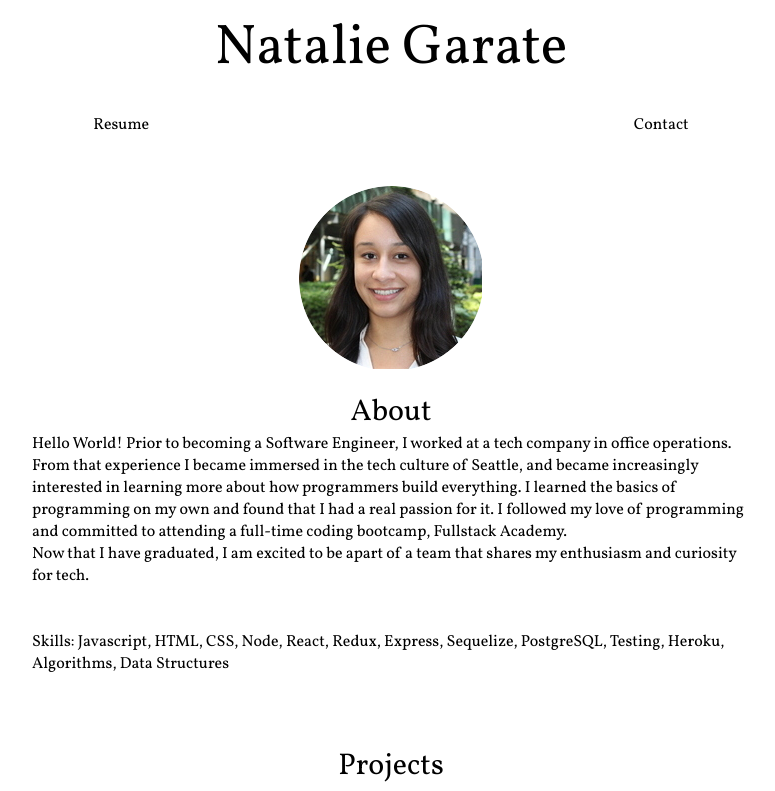
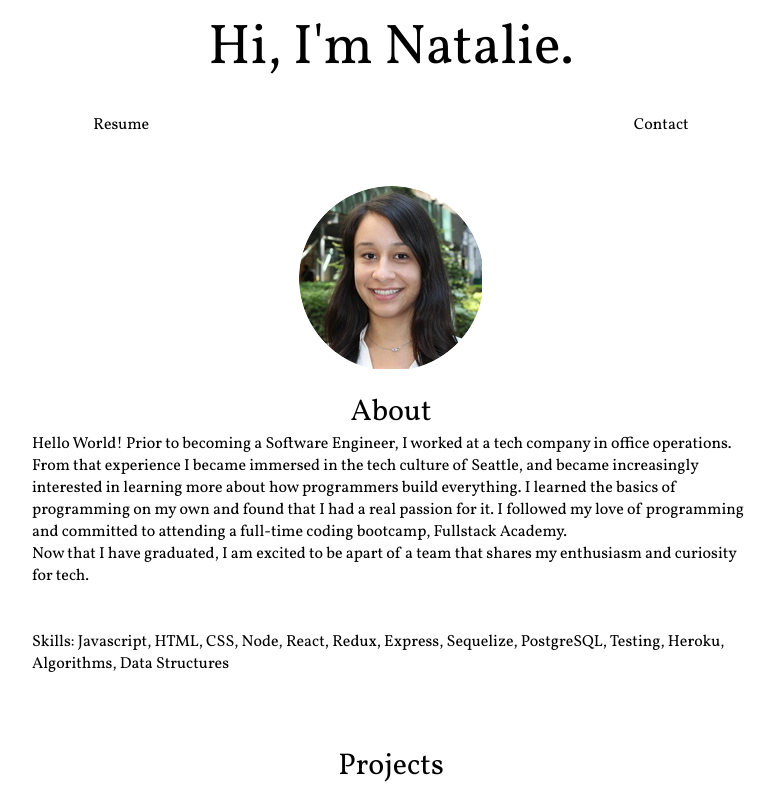
Before and after one commit to nataliegarate/personal-website, a React (Create React App) app: page / in a window 1280 px wide. Shown: the top 791 px of the page, without its empty margins (249-1024 px from the left). Built offline with nearby package versions, Linux system fonts and the light colour scheme.

Commit message:
changed greeting heading

```diff
--- a/src/Navigation.js
+++ b/src/Navigation.js
@@ -5,7 +5,7 @@ function Navigation() {
   return (
     <div className='nav'>
       <div className='nav-header'>
-        <div id='nav-header-text'>Natalie Garate</div>
+        <div id='nav-header-text'>Hi, I'm Natalie.</div>
       </div>
       <ul className='nav-list'>
         <li> <a href='resume.pdf' target="_blank" rel="noopener noreferrer">Resume </a></li>
```
